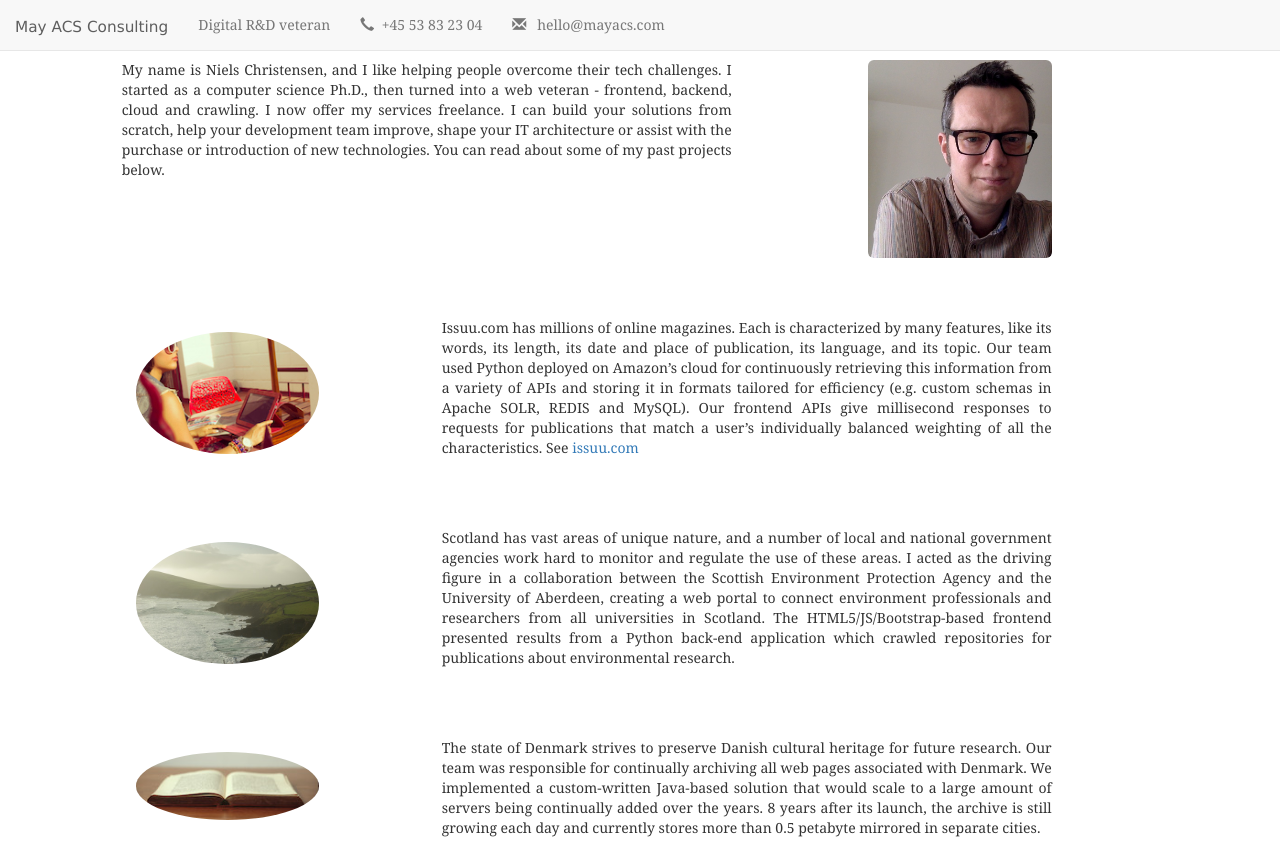
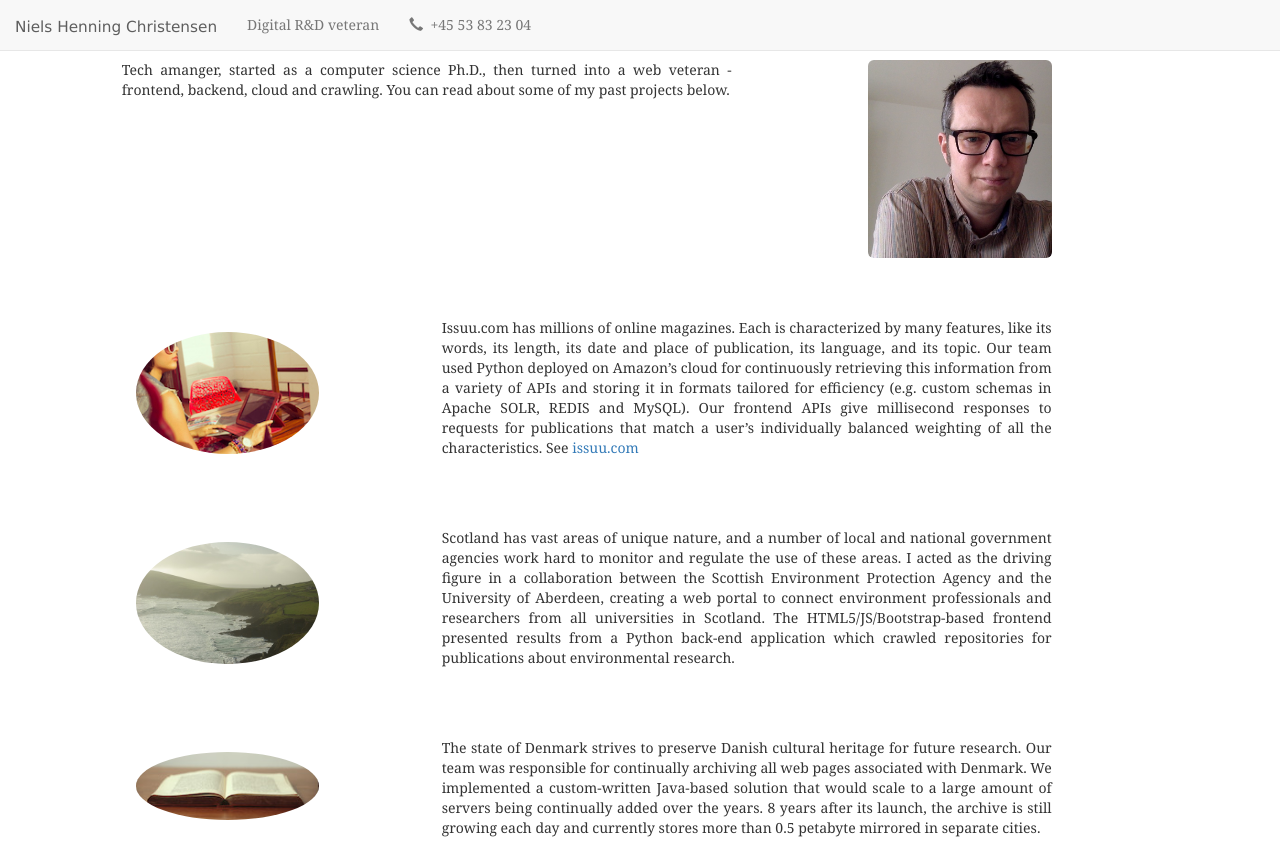
Before and after one commit to mr-niels-christensen/mayacs-www, a plain HTML site: page static/index.html in a window 1280 px wide. Shown: the top 851 px of the page. Drawn offline with nearby package versions, Linux system fonts and the light colour scheme.

Commit message:
Remove text about consulting.

```diff
--- a/static/index.html
+++ b/static/index.html
@@ -25,7 +25,7 @@
         <span class="icon-bar"></span>
       </button>
       <a class="navbar-brand" href="#">
-        <small class="verdanatext">May ACS Consulting</small>
+        <small class="verdanatext">Niels Henning Christensen</small>
       </a>
     </div>
 
@@ -42,21 +42,13 @@
             &nbsp;+45 53 83 23 04
           </a>
         </li>
-        <li>
-          <a>
-            <span class="glyphicon glyphicon-envelope" aria-hidden="true">
-            </span>
-            &nbsp;
-            <span class="reversed">moc.scayam@olleh</span>
-          </a>
-        </li>
       </ul>
     </div><!-- /.navbar-collapse -->
   </div><!-- /.container-fluid -->
 </nav>
       <div class="row"><!-- Mission -->
         <div class="col-xs-8 col-lg-6 col-lg-offset-1">
-          <p class="text-justify">My name is Niels Christensen, and I like helping people overcome their tech challenges. I started as a computer science Ph.D., then turned into a web veteran - frontend, backend, cloud and crawling. I now offer my services freelance. I can build your solutions from scratch, help your development team improve, shape your IT architecture or assist with the purchase or introduction of new technologies. You can read about some of my past projects below.</p>
+          <p class="text-justify">Tech amanger, started as a computer science Ph.D., then turned into a web veteran - frontend, backend, cloud and crawling. You can read about some of my past projects below.</p>
         </div><!-- col -->
         <div class="col-xs-4 col-lg-2 col-lg-offset-1">
           <img id="selfie" class="img-rounded img-responsive" src="niels.jpg">
```
